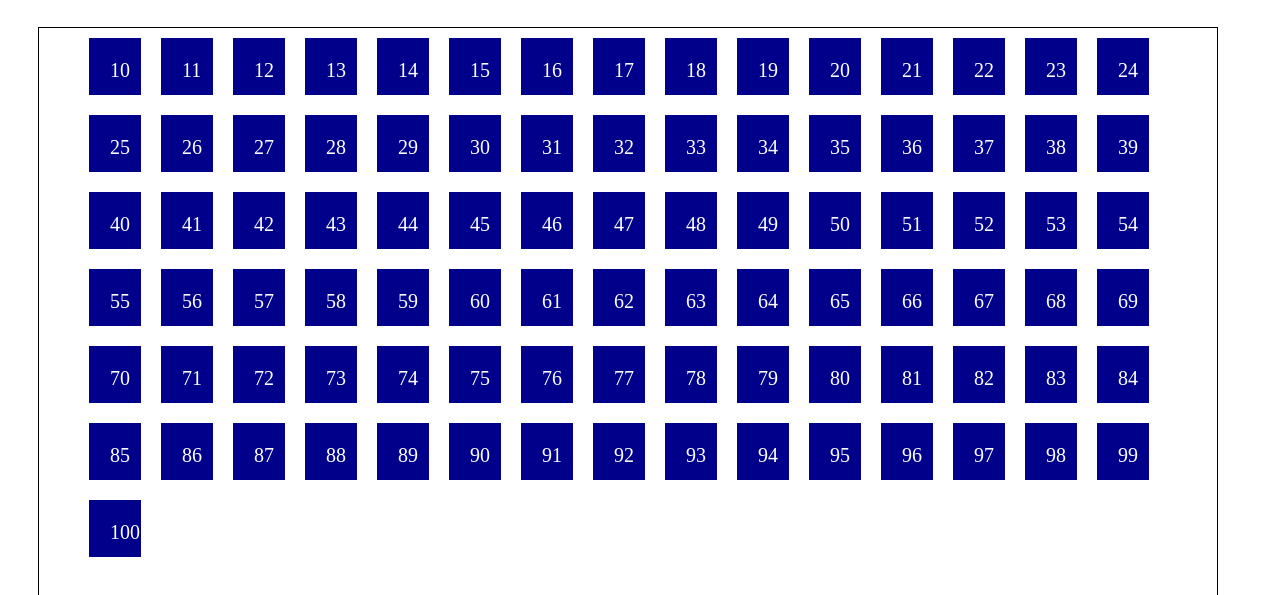
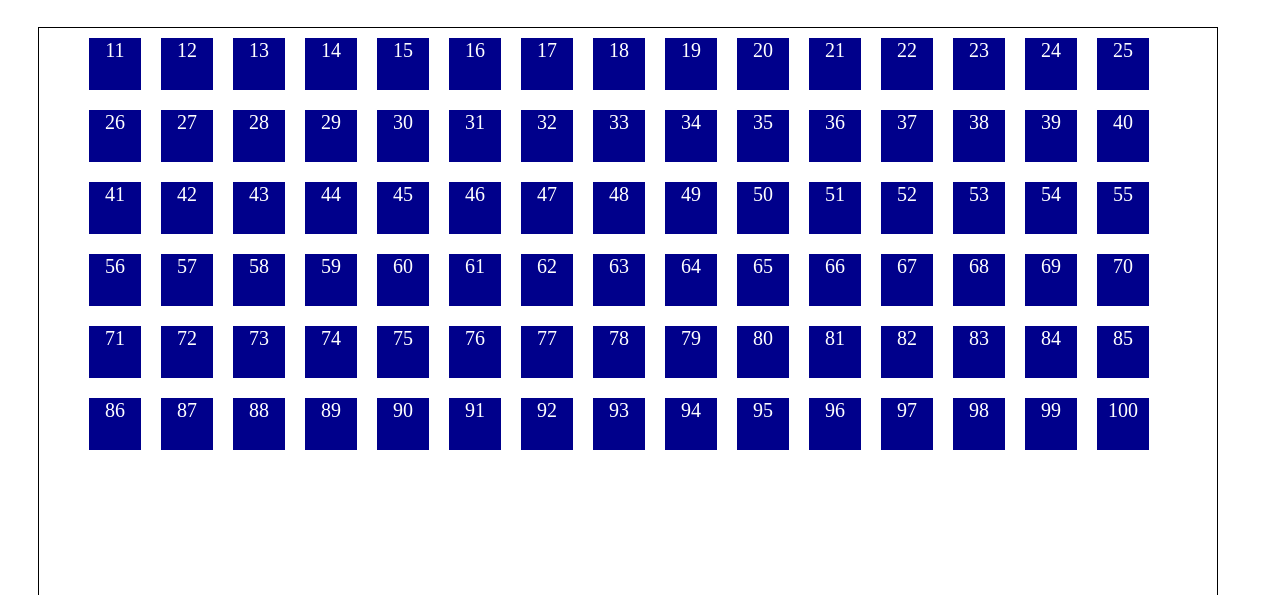
Before and after one commit to Rorick55/guess-the-number, a plain HTML site: page index.html in a window 1280 px wide. Both pictures are taken after a click on the item "10". Shown: the part 61-656 px from the top of the page. Drawn offline with nearby package versions, Linux system fonts and the light colour scheme.

Commit message:
modified the display a bit. Also fixed the problem with the number clicked comming back after going away.

```diff
--- a/guess_the_number.js
+++ b/guess_the_number.js
@@ -1,37 +1,41 @@
 var randomNumber = Math.floor(Math.random() * 100 + 1);
 var numberPicked;
 var maxNum = 100;
-var minNum = 1;
+var minNum = 0;
 
 
 
 $(document).ready(function(){
   /// Adding in the numbers /////
    for(var i = 1; i <= 100; i++){
-    $('#body').append("<li class='number' id='"+i+"'>"+i+"</li>");
+    var $li = $('<li>').attr({id: i, class: 'number'}).html(i);
+    $('#body').append($li);
    };
   //////////Styling hover/////////
     $('.number').mouseenter(function(){
-      $(this).fadeTo('fast', 0.5);
+      $(this).addClass('opacity');
     });
     $('.number').mouseleave(function(){
-      $(this).fadeTo('fast', 1);
+      $(this).removeClass('opacity');
     });
   //////////Number selection/////////////
     $('.number').click(function(){
-        numberPicked = $(this).text();
+        var num = $(this).text();
+        numberPicked = parseInt(num);
       if(numberPicked < randomNumber) {
-        for(var i = numberPicked; i >= minNum; i--){
-          $("#"+i).hide();
+        for(i = minNum; i <= numberPicked; i++){
+          $("#"+i).addClass('hidden');
         };
-        minNum = numberPicked
+        minNum = numberPicked;
       } else if(numberPicked > randomNumber){
-        for(var i = numberPicked; i <= maxNum; i++){
-          $("#"+i).hide();
+        for(i = numberPicked; i <= maxNum; i++){
+          $("#"+i).addClass('hidden');
         };
-        maxNum = numberPicked - 1
+        maxNum = numberPicked;
       } else {
-        alert("Correct! the number was " + randomNumber);
+        $('h1').text('You Won!! The number was ' + randomNumber);
+        $('#'+randomNumber).addClass('correct');
+        // alert("Correct! the number was " + randomNumber);
         $('#body').prepend("<h2 class='again'>Play Again?</h2>");
       };
       ////////Reloading the game///////////
--- a/stylesheet.css
+++ b/stylesheet.css
@@ -1,14 +1,19 @@
 .number {
   border:1px solid darkblue;
-  width: 10px;
-  height: 15px;
-  padding: 20px;
+  width: 50px;
+  height: 50px;
+  text-align: center;
+  vertical-align: center;
   font-size: 20px;
   display: inline-block;
   margin: 10px;
   background-color: darkblue;
   color: white;
 
+}
+
+.opacity{
+  opacity: 0.5;
 }
 
 #body{
@@ -28,9 +33,14 @@
   background-color: red;
   color: white;
 }
+.hidden {
+  display: none;
+}
 
 .again {
+  width: 40;
   color: red;
+  text-align: center;
 }
 
 h1{
```
